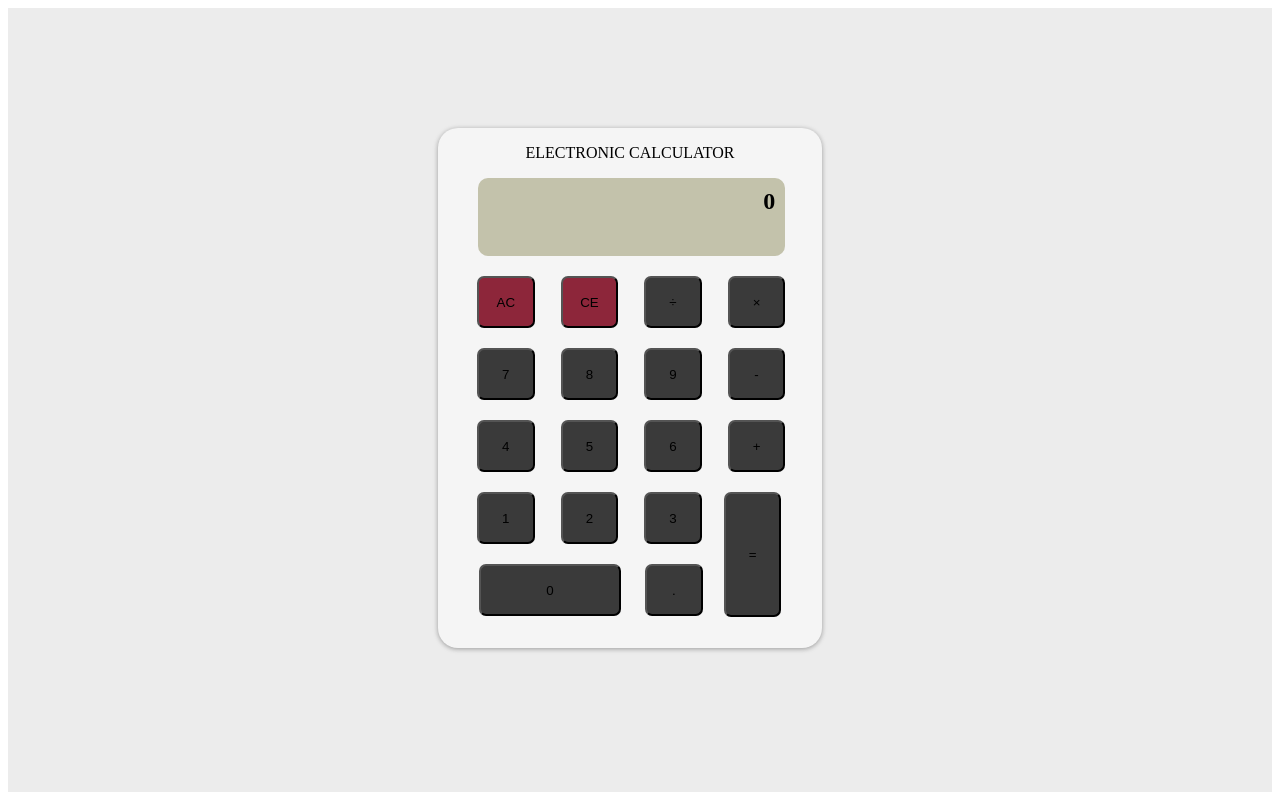
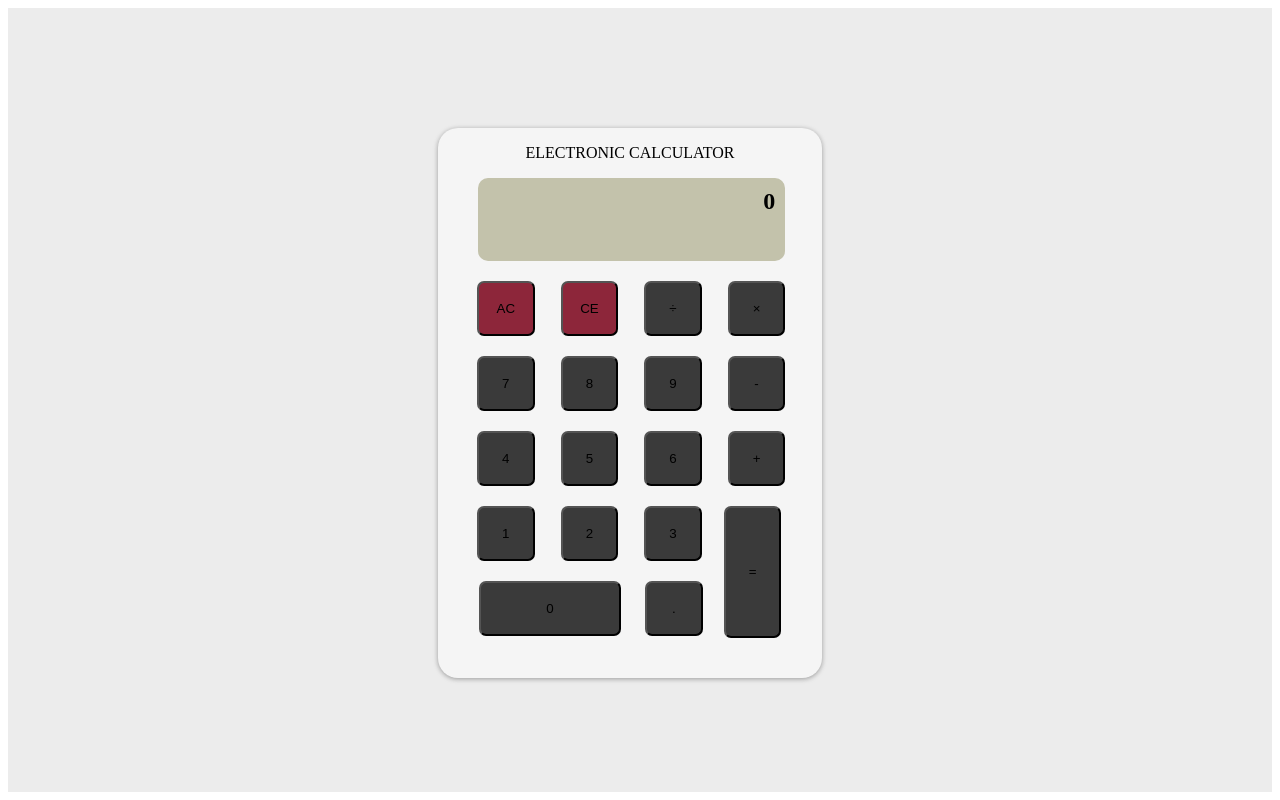
Before and after one commit to ramintagizade/freeCodeCamp, a plain HTML site: page JavascriptCalculator/index.html in a window 1280 px wide. Drawn offline with nearby package versions, Linux system fonts and the light colour scheme.

Commit message:
added screenshot

```diff
--- a/JavascriptCalculator/index.css
+++ b/JavascriptCalculator/index.css
@@ -5,7 +5,7 @@
 .calculator{
   background-color: #f5f5f5;
   width: 30%;
-  height: 65%;
+  height: 550px;
   position: absolute;
   margin-left: 430px;
   margin-top: 120px;
```
Also changed, not shown: JavascriptCalculator/calculator.png.
